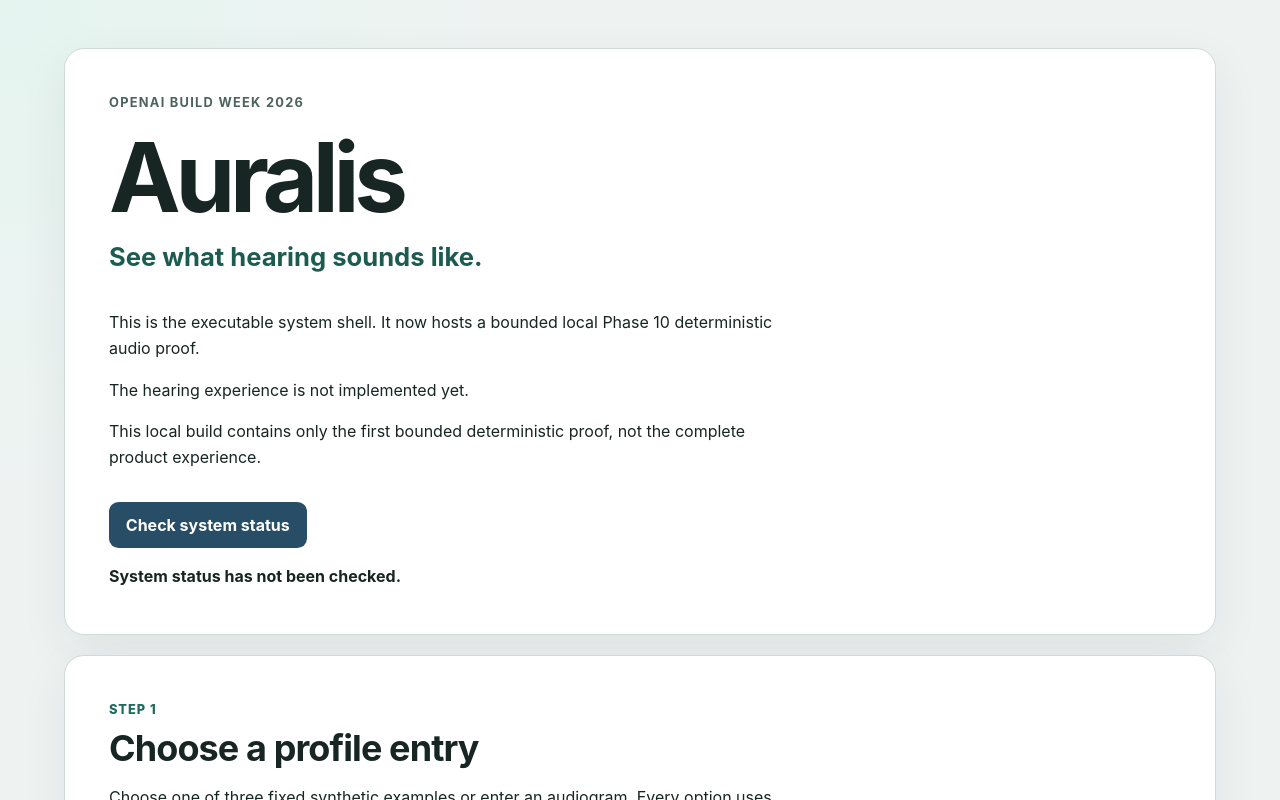
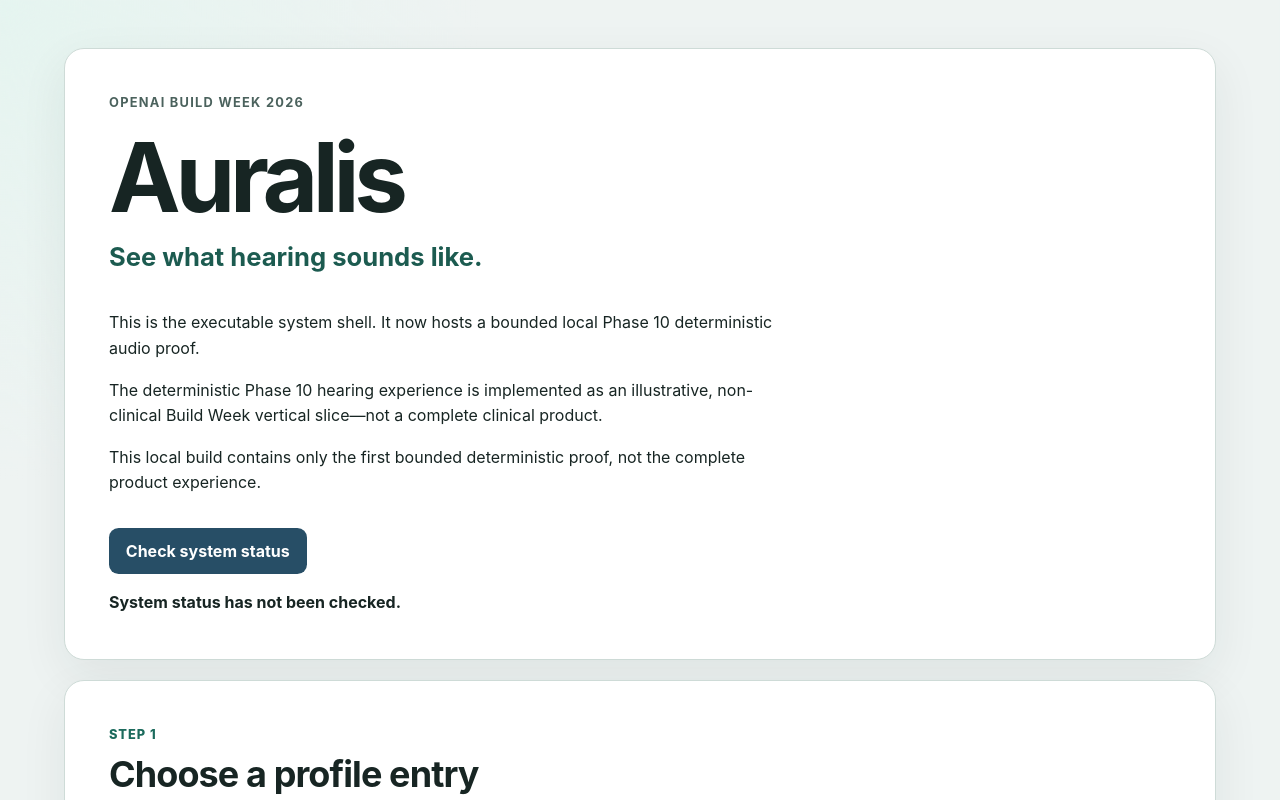
Before and after one commit to OnFiala/auralis-build-week-2026, a Next.js app: page / in a window 1280 px wide. Shown: the top 800 px of the page. Built offline with nearby package versions, Linux system fonts and the light colour scheme.

Commit message:
fix: align Auralis product copy with Phase 10 reality

```diff
--- a/package.json
+++ b/package.json
@@ -2,7 +2,7 @@
   "name": "auralis-build-week-2026",
   "version": "0.0.0",
   "private": true,
-  "description": "Auralis executable walking skeleton for OpenAI Build Week 2026.",
+  "description": "An illustrative, non-clinical deterministic Auralis hearing experience for OpenAI Build Week 2026.",
   "engines": {
     "node": "22.x"
   },
--- a/src/app/layout.tsx
+++ b/src/app/layout.tsx
@@ -5,7 +5,8 @@ import "./globals.css";
 
 export const metadata: Metadata = {
   title: "Auralis",
-  description: "Auralis executable walking skeleton for OpenAI Build Week 2026.",
+  description:
+    "An illustrative, non-clinical deterministic Auralis hearing experience for OpenAI Build Week 2026.",
 };
 
 export default function RootLayout({ children }: Readonly<{ children: ReactNode }>) {
--- a/src/app/page.tsx
+++ b/src/app/page.tsx
@@ -329,7 +329,9 @@ export default function HomePage() {
           10 deterministic audio proof.
         </p>
         <p>
-          The hearing experience is not implemented yet.
+          The deterministic Phase 10 hearing experience is implemented as an
+          illustrative, non-clinical Build Week vertical slice—not a complete
+          clinical product.
         </p>
         <p>
           This local build contains only the first bounded deterministic proof,
```
Also changed, not shown: 1 other file (tests, documents, lock files or other folders).
